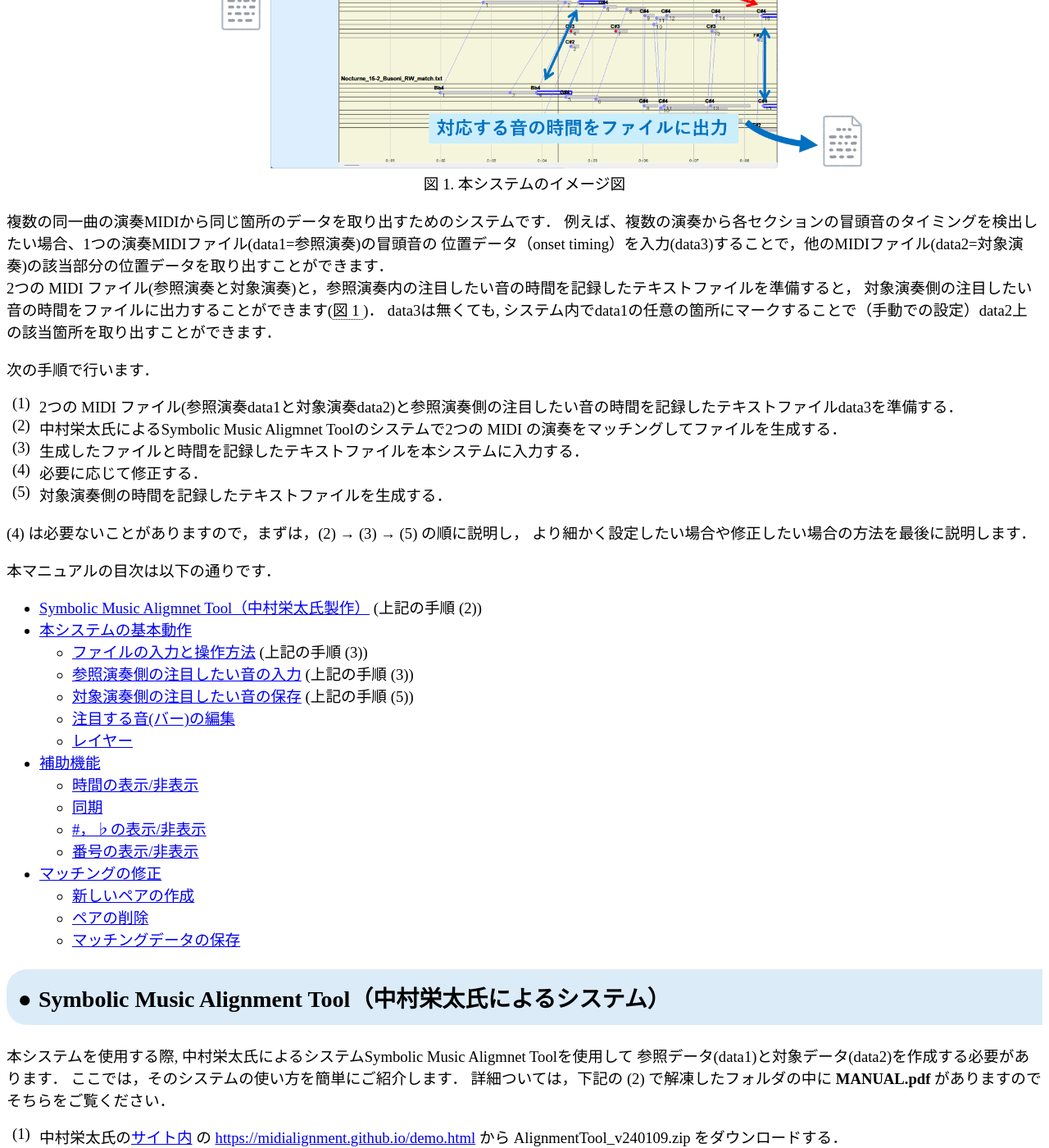
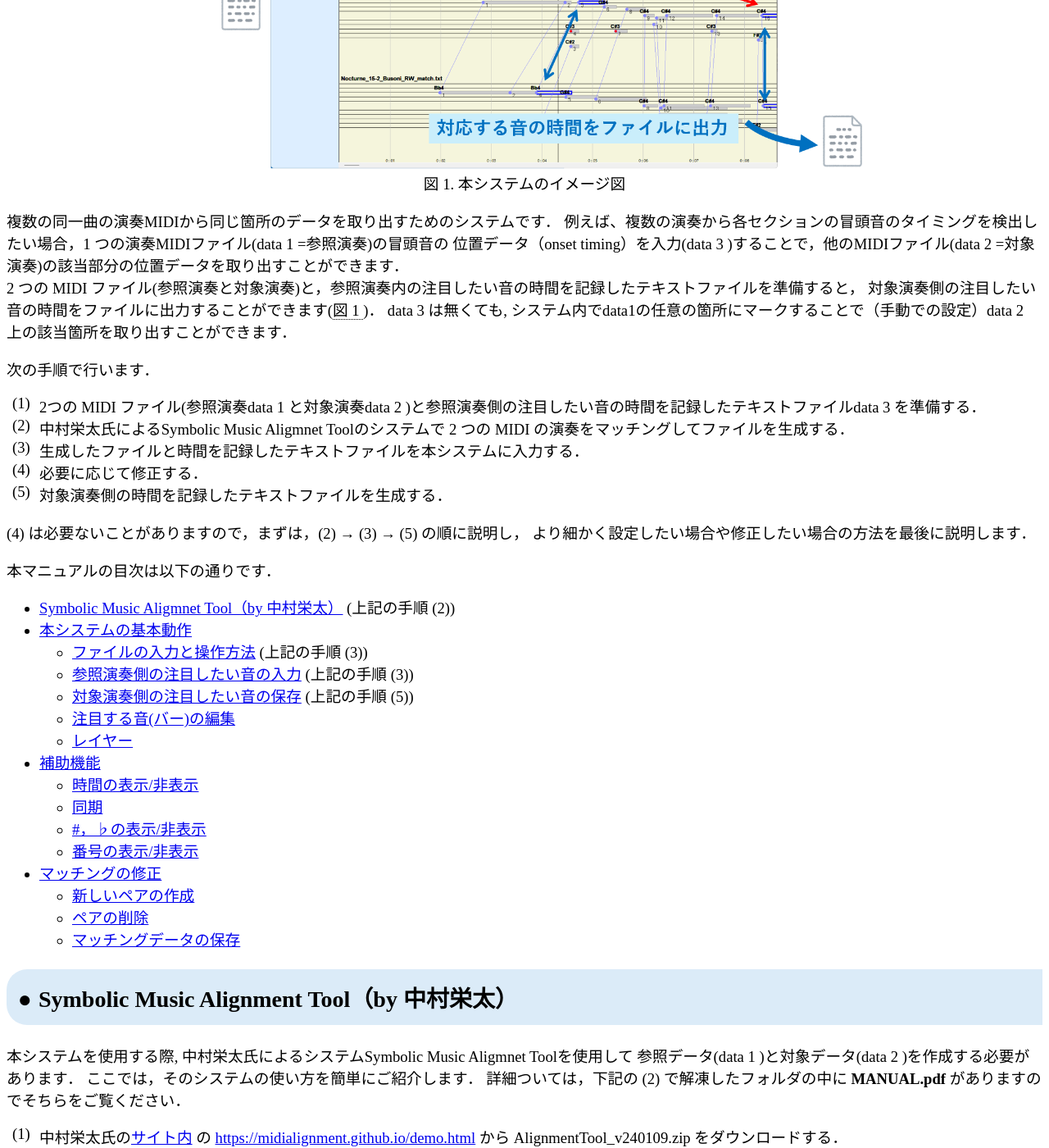
Before and after one commit to akikowashino/akikowashino.github.io, a Jekyll site: the page midi2midi/manual.html, which Jekyll copies as it is, in a window 1280 px wide and 1400 px high, scrolled down 264 px. Shown: the whole window at 82% size. Built offline with Jekyll 4.4.1, drawn with Linux system fonts in a browser that asks for light colours; some of the changed text lies outside the part shown.

Commit message:
Update manual.html

```diff
--- a/midi2midi/manual.html
+++ b/midi2midi/manual.html
@@ -22,18 +22,18 @@
 
 <p>
 複数の同一曲の演奏MIDIから同じ箇所のデータを取り出すためのシステムです．
-	例えば、複数の演奏から各セクションの冒頭音のタイミングを検出したい場合、1つの演奏MIDIファイル(data1=参照演奏)の冒頭音の
-	位置データ（onset timing）を入力(data3)することで，他のMIDIファイル(data2=対象演奏)の該当部分の位置データを取り出すことができます． <br>
-	2つの MIDI ファイル(参照演奏と対象演奏)と，参照演奏内の注目したい音の時間を記録したテキストファイルを準備すると，
+	例えば、複数の演奏から各セクションの冒頭音のタイミングを検出したい場合，1 つの演奏MIDIファイル(data 1 =参照演奏)の冒頭音の
+	位置データ（onset timing）を入力(data 3 )することで，他のMIDIファイル(data 2 =対象演奏)の該当部分の位置データを取り出すことができます． <br>
+	 2 つの MIDI ファイル(参照演奏と対象演奏)と，参照演奏内の注目したい音の時間を記録したテキストファイルを準備すると，
 対象演奏側の注目したい音の時間をファイルに出力することができます(<span class="ref">図 1 </span>)．
-data3は無くても, システム内でdata1の任意の箇所にマークすることで（手動での設定）data2上の該当箇所を取り出すことができます．
+data 3 は無くても, システム内でdata1の任意の箇所にマークすることで（手動での設定）data 2 上の該当箇所を取り出すことができます．
 </p>
 
 <p>
 次の手順で行います．
 <ol class="parentheses">
-<li>2つの MIDI ファイル(参照演奏data1と対象演奏data2)と参照演奏側の注目したい音の時間を記録したテキストファイルdata3を準備する．
-<li>中村栄太氏によるSymbolic Music Aligmnet Toolのシステムで2つの MIDI の演奏をマッチングしてファイルを生成する．
+<li>2つの MIDI ファイル(参照演奏data 1 と対象演奏data 2 )と参照演奏側の注目したい音の時間を記録したテキストファイルdata 3 を準備する．
+<li>中村栄太氏によるSymbolic Music Aligmnet Toolのシステムで 2 つの MIDI の演奏をマッチングしてファイルを生成する．
 <li>生成したファイルと時間を記録したテキストファイルを本システムに入力する．
 <li>必要に応じて修正する．
 <li>対象演奏側の時間を記録したテキストファイルを生成する．
@@ -45,7 +45,7 @@ data3は無くても, システム内でdata1の任意の箇所にマークす
 <p>
 本マニュアルの目次は以下の通りです．
 <ul>
-<li><a href="#eitanakamura">Symbolic Music Aligmnet Tool（中村栄太氏製作）</a> (上記の手順 (2))
+<li><a href="#eitanakamura">Symbolic Music Aligmnet Tool（by 中村栄太）</a> (上記の手順 (2))
 <li><a href="#view">本システムの基本動作
 	<ul>
 	<li><a href="#input">ファイルの入力と操作方法</a> (上記の手順 (3))
@@ -75,12 +75,12 @@ data3は無くても, システム内でdata1の任意の箇所にマークす
 
 <!-- *************************************************************
      ************************************************************* -->
-<h2 id="eitanakamura">Symbolic Music Alignment Tool（中村栄太氏によるシステム）</h3>
+<h2 id="eitanakamura">Symbolic Music Alignment Tool（by 中村栄太）</h3>
 
 <div>
 <p>
 本システムを使用する際, 中村栄太氏によるシステムSymbolic Music Aligmnet Toolを使用して
-	参照データ(data1)と対象データ(data2)を作成する必要があります．
+	参照データ(data 1 )と対象データ(data 2 )を作成する必要があります．
 ここでは，そのシステムの使い方を簡単にご紹介します．
 詳細ついては，下記の (2) で解凍したフォルダの中に
 <span class="filename">MANUAL.pdf</span> がありますのでそちらをご覧ください．
@@ -485,7 +485,7 @@ data3は無くても, システム内でdata1の任意の箇所にマークす
 <span class="ref">図 2 (5)</span> は，それぞれの音(バー)に付けられている番号の表示/非表示です．
 番号は演奏内の音(バー)の下側に付いていて，先頭から順に 1 から割り当てられています．
 <span class="ref">図 12 </span> のように音(バー)の下につけられた番号が表示されたり消えたりします．
-番号の表示が不要な時は，非表示にしていた方が全体の表示速度が少し高速になります．
+番号の表示が不要な時は，非表示にしていた方が全体の表示速度が速まります．
 </p>
 
 <figure>
@@ -504,8 +504,8 @@ data3は無くても, システム内でdata1の任意の箇所にマークす
 
 <p>
 ここでは，マッチングの修正方法について説明します．
-<a href="#eitanakamura">中村先生のシステム</a>
-でも演奏によってはマッチングが合っていない場合があるので，その際に修正してください．
+演奏が複雑な場合には<a href="#eitanakamura">Symbolic Music Aligmnet Tool</a>
+によるアウトプットも不正確なマッチングとなる場合があるので，その際には修正が必要です．
 </p>
 
 </div>
@@ -540,7 +540,7 @@ data3は無くても, システム内でdata1の任意の箇所にマークす
 </ol>
 
 <p>
-操作する際は音(バー)の先頭ではなく，音(バー)の中央あたりを選ぶと操作しやすいです．(今後の改善点です．)
+[ヒント] 音(バー)の先頭ではなく，音(バー)の中央あたりをクリックすると操作しやすくなります．
 </p>
 
 <p>
@@ -578,11 +578,11 @@ data3は無くても, システム内でdata1の任意の箇所にマークす
 <p>
 ペアを削除するには，ペアを表示している線の近くにマウスカーソルを合わせて(<span class="ref">図 15 (左側)</span>)，
 ダブルクリックするとペアが削除されて線も消えます(<span class="ref">図 15 (右側)</span>)．
-<span class="ref">図 15 </span>では先頭から 2 つ目のマッチング(線)を削除しています
+<span class="ref">図 15 </span>では先頭から 2 つ目のマッチング(線)を削除しています．
 </p>
 
 <p>
-編集したマッチングの状態はファイルに<a href="#savematching">保存</a>することができます．
+編集したマッチングの状態はファイルに<a href="#savematching">保存</a>可能です．
 </p>
 
 </div>
```
